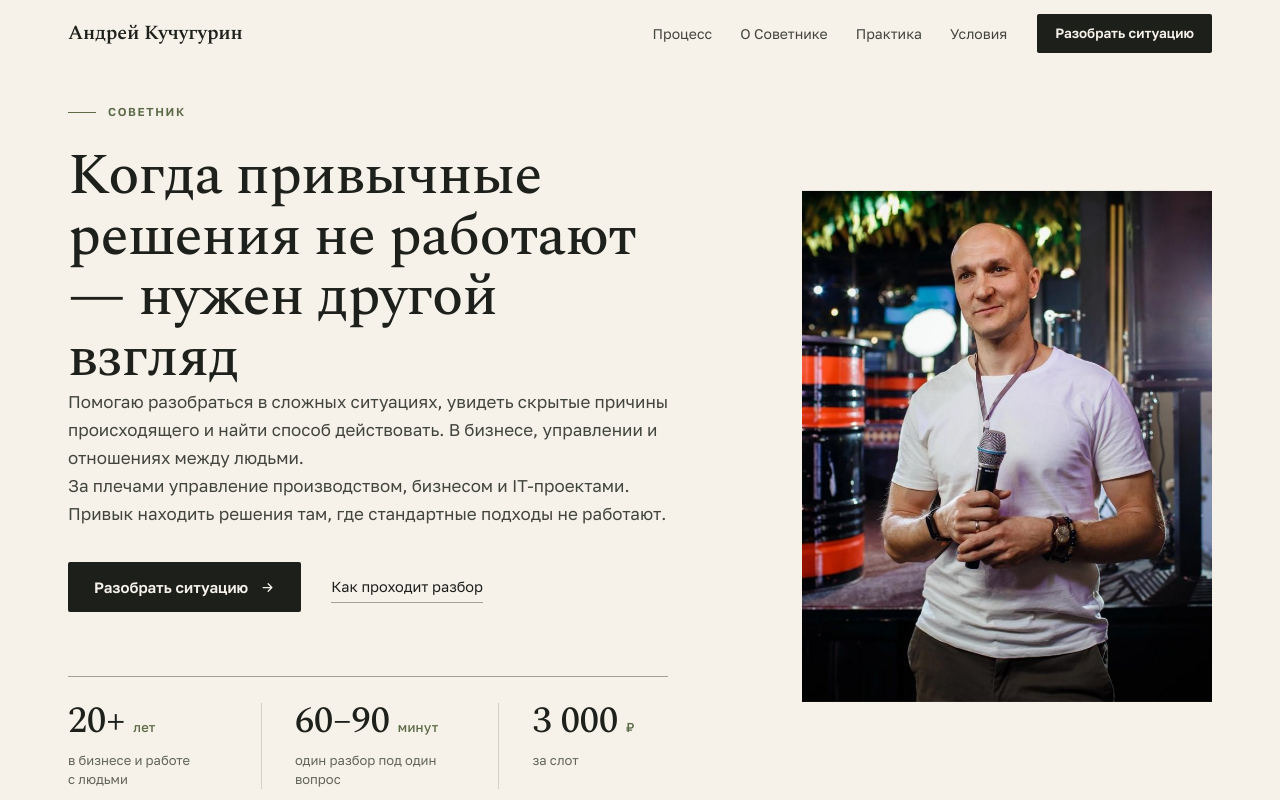
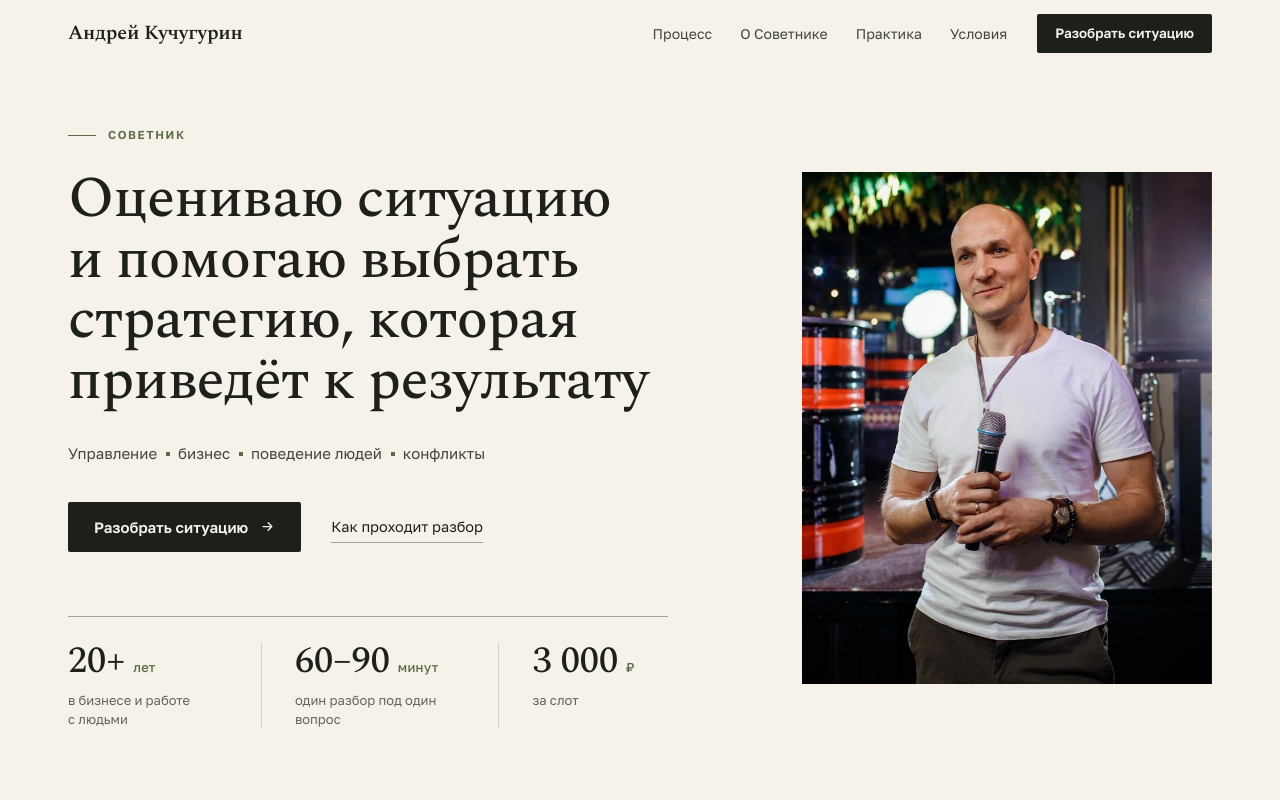
Before and after one commit to badton-id/nastavnik, a plain HTML site: page index.html in a window 1280 px wide. Shown: the top 800 px of the page. Drawn offline with Linux system fonts and the light colour scheme.

Commit message:
Restore index.html to pre-edit version dba0b237a

```diff
--- a/index.html
+++ b/index.html
@@ -27,7 +27,7 @@
 <link rel="preload" href="assets/fonts/spectral-cyrillic-500.woff2" as="font" type="font/woff2" crossorigin>
 <link rel="preload" href="assets/fonts/golos-text-cyrillic-400-700.woff2" as="font" type="font/woff2" crossorigin>
 <link rel="stylesheet" href="assets/fonts/ak-fonts.css">
-<link rel="stylesheet" href="ak.css?v=5edfb2cd">
+<link rel="stylesheet" href="ak.css">
 <script src="ak.js" defer></script>
 </head>
 <body>
@@ -73,9 +73,13 @@
   <div class="wrap">
     <div class="hero-text">
       <p class="rubric">Советник</p>
-      <h1>Когда привычные решения не работают — нужен другой взгляд</h1>
-      <p class="hero-description">Помогаю разобраться в сложных ситуациях, увидеть скрытые причины происходящего и найти способ действовать. В бизнесе, управлении и отношениях между людьми.</p>
-      <p class="hero-trust">За плечами управление производством, бизнесом и IT-проектами. Привык находить решения там, где стандартные подходы не работают.</p>
+      <h1>Оцениваю ситуацию и&nbsp;помогаю выбрать стратегию, которая приведёт к&nbsp;результату</h1>
+
+      <!-- Списком, а не строкой через точки: разделитель рисует CSS, и при переносе
+           на вторую строку точка не повисает в конце первой. -->
+      <ul class="tags">
+        <li>Управление</li><li>бизнес</li><li>поведение людей</li><li>конфликты</li>
+      </ul>
 
       <p class="hero-cta">
         <a href="#contact" class="btn">Разобрать ситуацию <svg viewBox="0 0 24 24" fill="none" stroke="currentColor" stroke-width="2" stroke-linecap="round" stroke-linejoin="round" aria-hidden="true"><path d="M5 12h14M13 6l6 6-6 6"/></svg></a>
```
